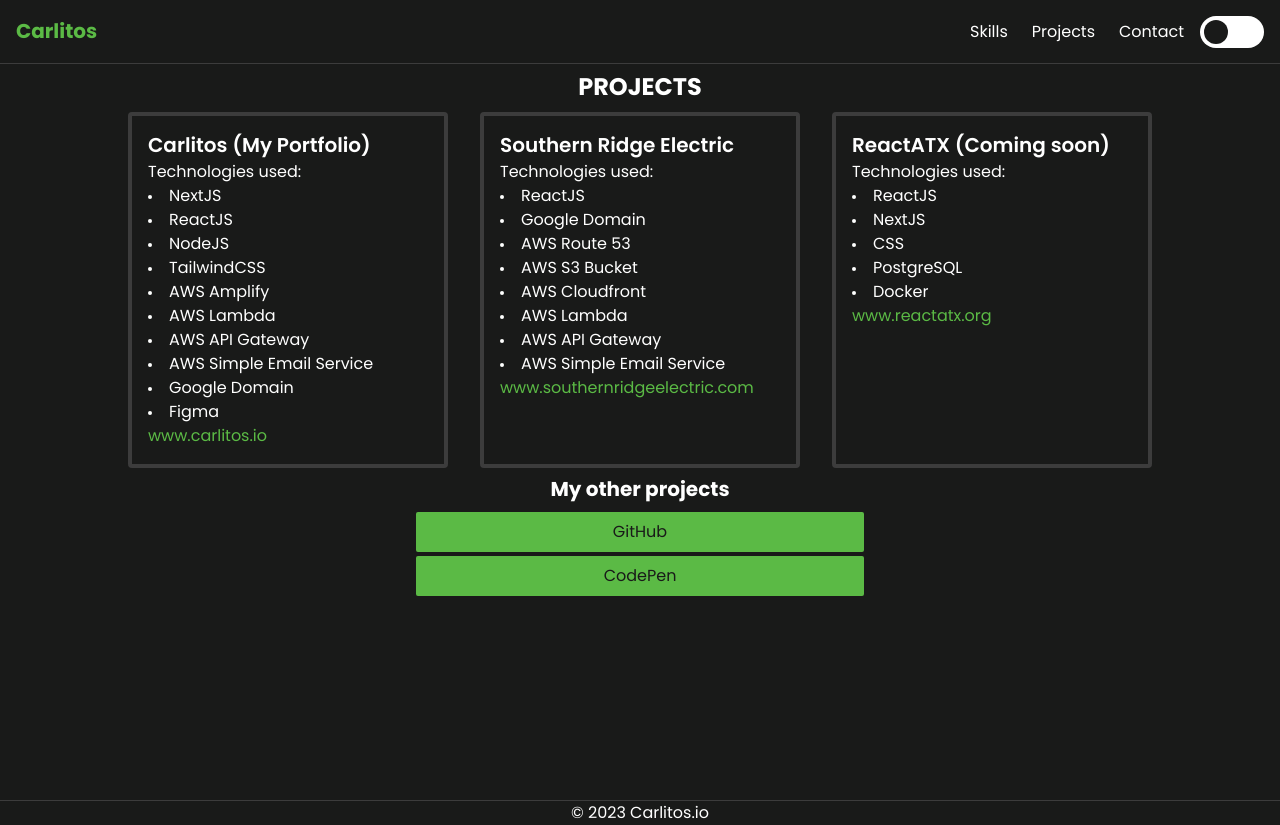
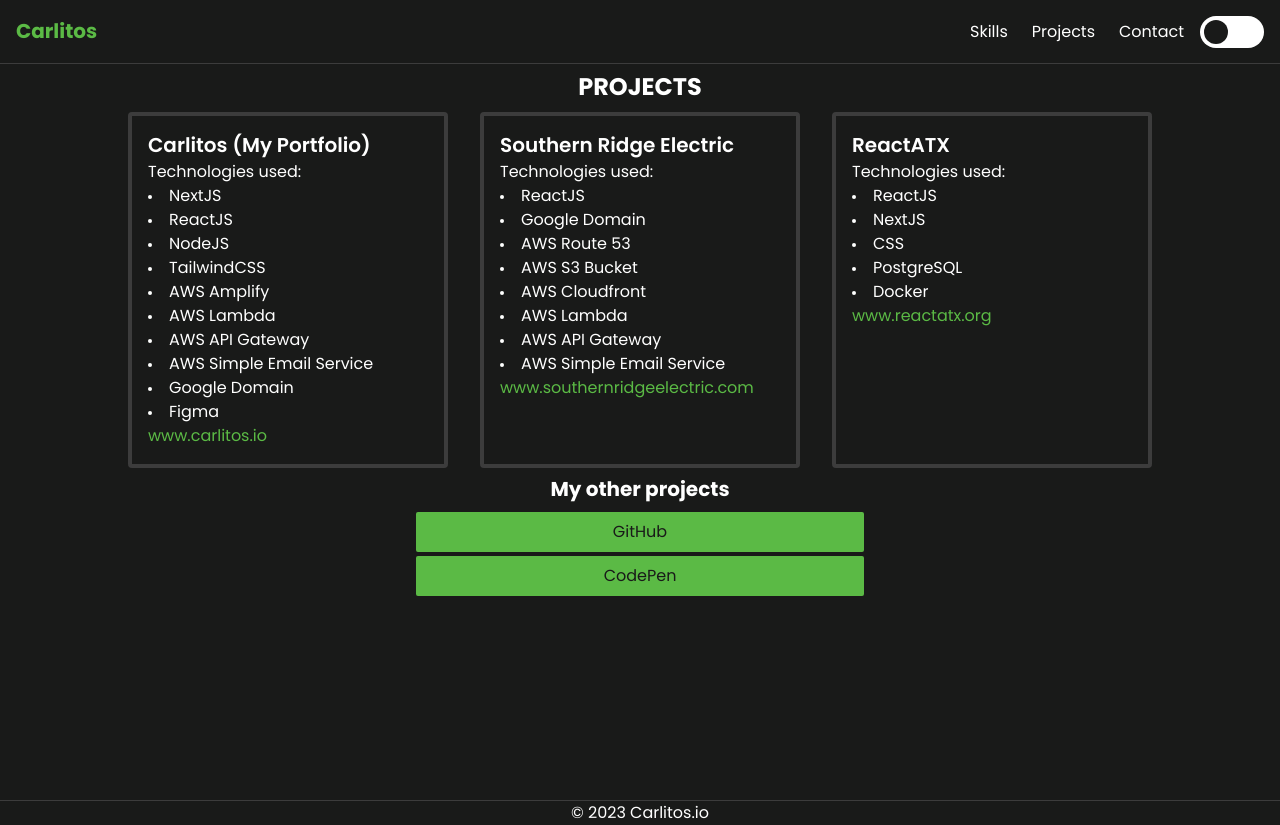
Before and after one commit to cvalderrama1991/carlitos.io, a Next.js app: page /projects in a window 1280 px wide. Built offline with nearby package versions, Linux system fonts and the light colour scheme.

Commit message:
removed coming soon from reactatx project

```diff
--- a/src/app/projects/page.tsx
+++ b/src/app/projects/page.tsx
@@ -26,7 +26,7 @@
             website='www.southernridgeelectric.com'
           />
           <Card
-            title='ReactATX (Coming soon)'
+            title='ReactATX'
             technologies='ReactJS, NextJS, CSS, PostgreSQL, Docker'
             link='https://www.reactatx.org'
             website='www.reactatx.org'
```
